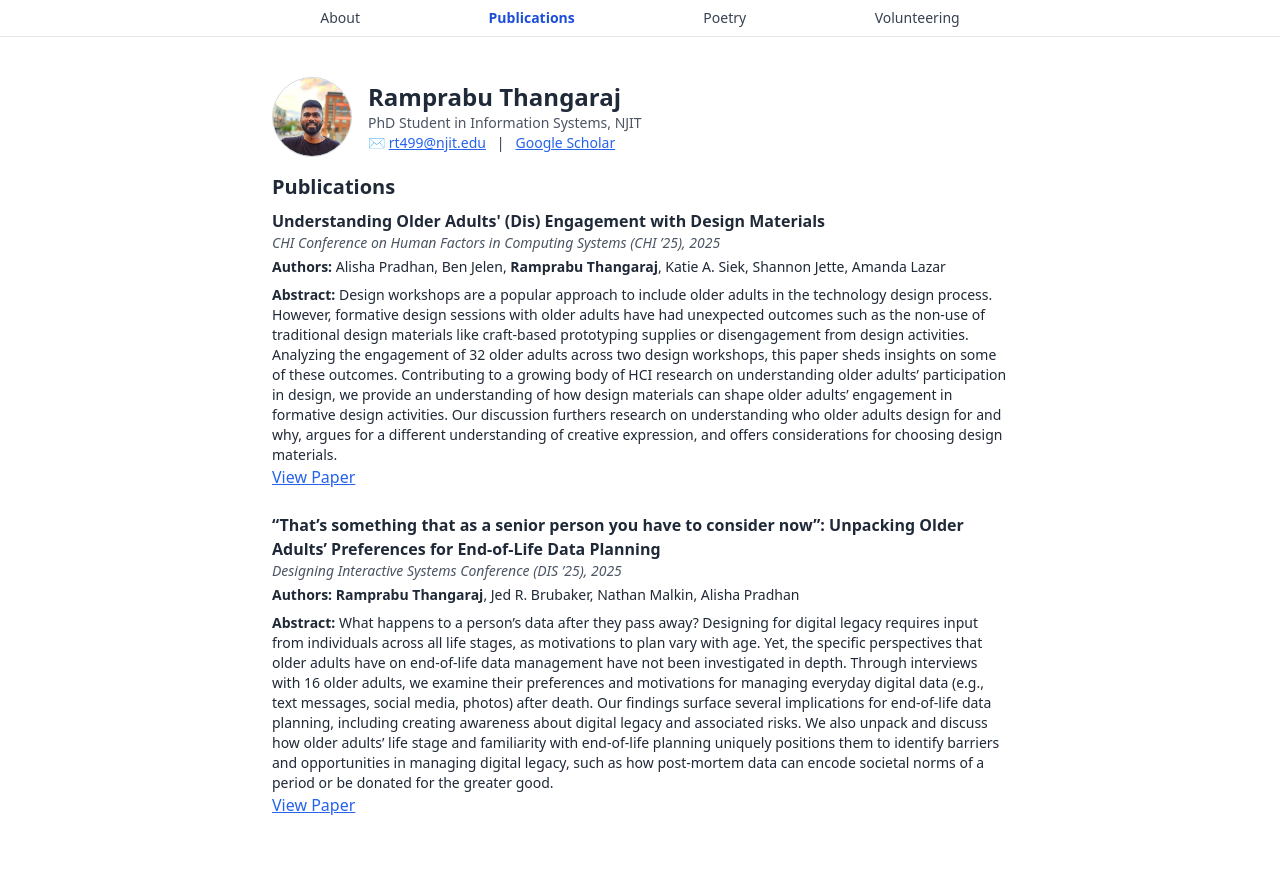
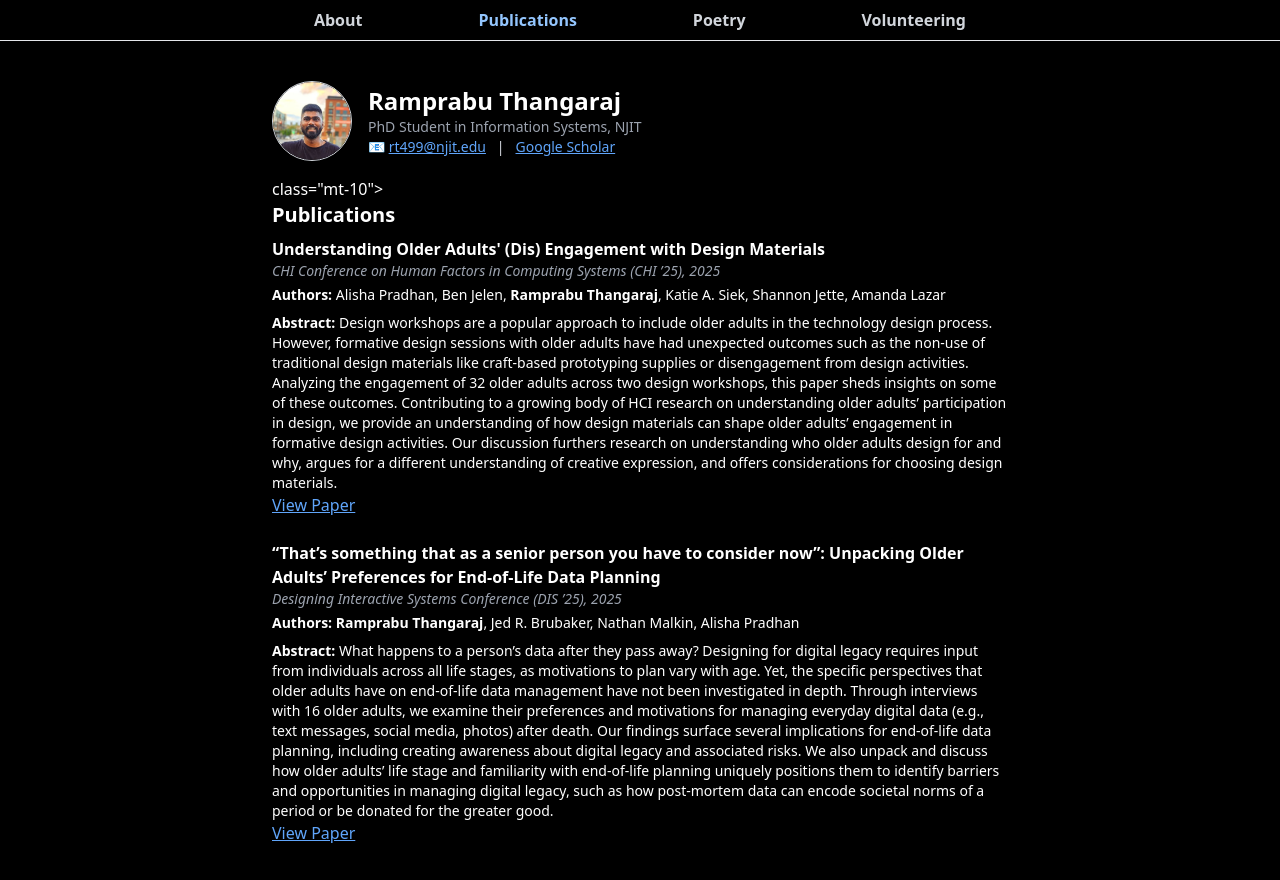
Before and after one commit to thangarajram/thangarajram-site, a plain HTML site: page publications.html in a window 1280 px wide. Drawn offline with nearby package versions, Linux system fonts and the light colour scheme.

Commit message:
Update publications.html

```diff
--- a/publications.html
+++ b/publications.html
@@ -6,13 +6,13 @@
   <title>Ram Thangaraj | Publications</title>
   <link href="https://cdn.jsdelivr.net/npm/tailwindcss@2.2.19/dist/tailwind.min.css" rel="stylesheet">
 </head>
-<body class="text-gray-800 font-sans bg-white">
-  <nav class="sticky top-0 bg-white py-2 border-b z-50">
-    <div class="max-w-3xl mx-auto flex justify-around text-sm font-medium text-gray-700">
-      <a href="index.html" class="hover:text-blue-600 ">About</a>
-<a href="publications.html" class="hover:text-blue-600 font-bold text-blue-700">Publications</a>
-<a href="poetry.html" class="hover:text-blue-600 ">Poetry</a>
-<a href="volunteering.html" class="hover:text-blue-600 ">Volunteering</a>
+<body class="text-white font-sans bg-black text-white">
+  <nav class="sticky top-0 bg-black text-white py-2 border-b z-50">
+    <div class="max-w-3xl mx-auto flex justify-around text-base font-semibold text-gray-300">
+      <a href="index.html" class="hover:text-blue-400 ">About</a>
+<a href="publications.html" class="hover:text-blue-400 font-bold text-blue-300">Publications</a>
+<a href="poetry.html" class="hover:text-blue-400 ">Poetry</a>
+<a href="volunteering.html" class="hover:text-blue-400 ">Volunteering</a>
     </div>
   </nav>
   <div class="max-w-3xl mx-auto px-4 py-10">
@@ -20,30 +20,31 @@
       <img src="profile.jpg" alt="Profile" class="w-20 h-20 rounded-full border border-gray-300" />
       <div>
         <h1 class="text-2xl font-bold">Ramprabu Thangaraj</h1>
-        <p class="text-sm text-gray-600">PhD Student in Information Systems, NJIT</p>
-        <p class="text-sm text-gray-700">✉️ <a href="mailto:rt499@njit.edu" class="text-blue-600 underline">rt499@njit.edu</a> &nbsp; | &nbsp;
-        <a href="https://scholar.google.com/citations?user=7n9fc64AAAAJ&hl=en&oi=ao" class="text-blue-600 underline">Google Scholar</a></p>
+        <p class="text-sm text-gray-400">PhD Student in Information Systems, NJIT</p>
+        <p class="text-sm text-gray-300">📧 <a href="mailto:rt499@njit.edu" class="text-blue-400 underline">rt499@njit.edu</a> &nbsp; | &nbsp;
+        <a href="https://scholar.google.com/citations?user=7n9fc64AAAAJ&hl=en&oi=ao" class="text-blue-400 underline">Google Scholar</a></p>
       </div>
     </div>
+     class="mt-10">
       <h2 class="text-xl font-semibold mb-2">Publications</h2>
       <div class="mb-6">
         <h3 class="font-bold">Understanding Older Adults' (Dis) Engagement with Design Materials</h3>
-        <p class="text-sm text-gray-600 italic">CHI Conference on Human Factors in Computing Systems (CHI ’25), 2025</p>
+        <p class="text-sm text-gray-400 italic">CHI Conference on Human Factors in Computing Systems (CHI ’25), 2025</p>
         <p class="text-sm mt-1"><strong>Authors:</strong> Alisha Pradhan, Ben Jelen, <strong>Ramprabu Thangaraj</strong>, Katie A. Siek, Shannon Jette, Amanda Lazar</p>
         <p class="text-sm mt-2">
           <strong>Abstract:</strong> Design workshops are a popular approach to include older adults in the technology design process. However, formative design sessions with older adults have had unexpected outcomes such as the non-use of traditional design materials like craft-based prototyping supplies or disengagement from design activities. Analyzing the engagement of 32 older adults across two design workshops, this paper sheds insights on some of these outcomes. Contributing to a growing body of HCI research on understanding older adults’ participation in design, we provide an understanding of how design materials can shape older adults’ engagement in formative design activities. Our discussion furthers research on understanding who older adults design for and why, argues for a different understanding of creative expression, and offers considerations for choosing design materials.
         </p>
-        <a href="https://doi.org/10.1145/3706598.3713846" class="text-blue-600 underline">View Paper</a>
+        <a href="https://doi.org/10.1145/3706598.3713846" class="text-blue-400 underline">View Paper</a>
       </div>
 
       <div class="mb-6">
         <h3 class="font-bold">“That’s something that as a senior person you have to consider now”: Unpacking Older Adults’ Preferences for End-of-Life Data Planning</h3>
-        <p class="text-sm text-gray-600 italic">Designing Interactive Systems Conference (DIS ’25), 2025</p>
+        <p class="text-sm text-gray-400 italic">Designing Interactive Systems Conference (DIS ’25), 2025</p>
         <p class="text-sm mt-1"><strong>Authors:</strong> <strong>Ramprabu Thangaraj</strong>, Jed R. Brubaker, Nathan Malkin, Alisha Pradhan</p>
         <p class="text-sm mt-2">
           <strong>Abstract:</strong> What happens to a person’s data after they pass away? Designing for digital legacy requires input from individuals across all life stages, as motivations to plan vary with age. Yet, the specific perspectives that older adults have on end-of-life data management have not been investigated in depth. Through interviews with 16 older adults, we examine their preferences and motivations for managing everyday digital data (e.g., text messages, social media, photos) after death. Our findings surface several implications for end-of-life data planning, including creating awareness about digital legacy and associated risks. We also unpack and discuss how older adults’ life stage and familiarity with end-of-life planning uniquely positions them to identify barriers and opportunities in managing digital legacy, such as how post-mortem data can encode societal norms of a period or be donated for the greater good.
         </p>
-        <a href="https://doi.org/10.1145/3715336.3735821" class="text-blue-600 underline">View Paper</a>
+        <a href="https://doi.org/10.1145/3715336.3735821" class="text-blue-400 underline">View Paper</a>
       </div>
 
   </div>
```
